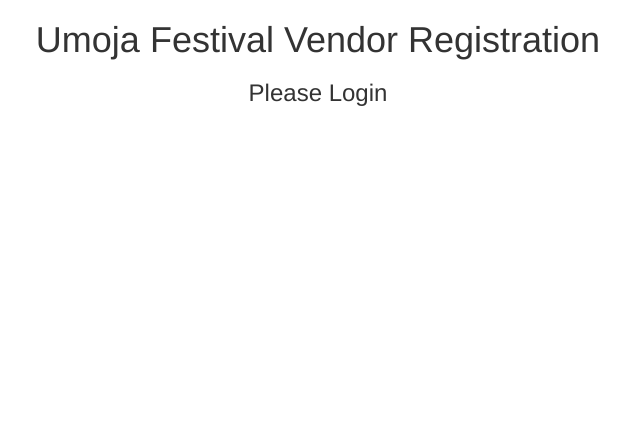
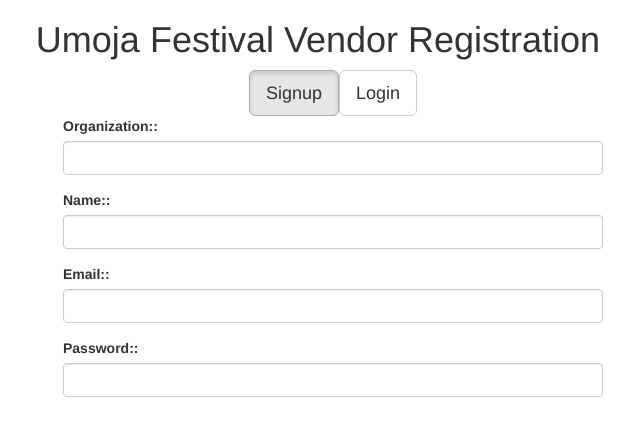
Before and after one commit to nicosesma/umoja, a React app: page / in a window 1280 px wide. Shown: the top 436 px of the page, without its empty margins (322-962 px from the left). Built offline with nearby package versions, Linux system fonts and the light colour scheme; no server answers.

Commit message:
Auth Splashpage WIP

```diff
--- /dev/null
+++ b/client/components/AuthForm.js
@@ -0,0 +1,78 @@
+import React, {Component} from 'react'
+import $ from 'jquery'
+
+const HeaderStyle = {
+  display: 'flex',
+  justifyContent: 'center',
+}
+
+class AuthForm extends Component {
+  constructor() {
+    super()
+    this.state = {
+      user_login: false
+    }
+    this.switchFormOptions = this.switchFormOptions.bind(this)
+  }
+
+  switchFormOptions(event) {
+    console.log("in switchFormOptions")
+    event.preventDefault()
+    this.setState({
+      user_login: !this.state.user_login
+    })
+  }
+
+  render() {
+    console.log('this.state AuthForm', this.state)
+
+    return <div className='container'>
+      <div className="col-sm-6 col-sm-offset-3">
+        <FormOptions user_login={this.state.user_login} onClick={this.switchFormOptions} />
+        {
+          this.state.user_login
+            ? <LoginForm />
+            : <SignupForm />
+        }
+      </div>
+    </div>
+  }
+}
+
+const LoginForm = props => {
+  return <form>
+    <FormGroup label={'Email'} />
+    <FormGroup label={'Password'} />
+  </form>
+}
+
+const SignupForm = props => {
+  return <form>
+    <FormGroup label={'Organization:'} />
+    <FormGroup label={'Name:'} />
+    <FormGroup label={'Email:'} />
+    <FormGroup label={'Password:'} />
+  </form>
+}
+
+const FormGroup = props => {
+  return <div className='form-group'>
+    <label>{`${props.label}:`}</label>
+    <input className='form-control' />
+  </div>
+}
+
+const FormOptions = props => {
+  console.log('props FormOptions', props)
+  const {user_login, onClick} = props
+  const btnClass = 'btn btn-lg btn-default'
+  const enabledBtn = `${btnClass} active`
+  // return <h1>Buttons!!!</h1>
+
+  return <div className='button-form-options' style={HeaderStyle}>
+    <button className={user_login ? btnClass : enabledBtn} onClick={e => onClick(e)}>Signup</button>
+    <button className={user_login ? enabledBtn : btnClass} onClick={e => onClick(e)}>Login</button>
+  </div>
+}
+
+export default AuthForm
--- a/client/components/HomePage.js
+++ b/client/components/HomePage.js
@@ -1,5 +1,7 @@
 import React, {Component} from 'react'
 import $ from 'jquery'
+
+import AuthForm from './AuthForm'
 
 import './stylesheets/Vendors.css'
 
@@ -18,7 +20,9 @@ class HomePage extends Component {
 
     return <div>
       <h1 style={HeaderStyle}>Umoja Festival Vendor Registration</h1>
-      <h3 style={HeaderStyle}>Please Login</h3>
+      <div className={'container'}>
+        <AuthForm />
+      </div>
     </div>
   }
 }
--- a/client/components/VendorMap.js
+++ b/client/components/VendorMap.js
@@ -18,9 +18,6 @@ class VendorMap extends Component {
       <div className='VendorMap'>
         Rendering something in Map component
       </div>
-      <br />
-      <div className='VendorMap'>
-      </div>
     </div>
   }
 }
```
Also changed, not shown: 1 other file (tests, documents, lock files or other folders).
